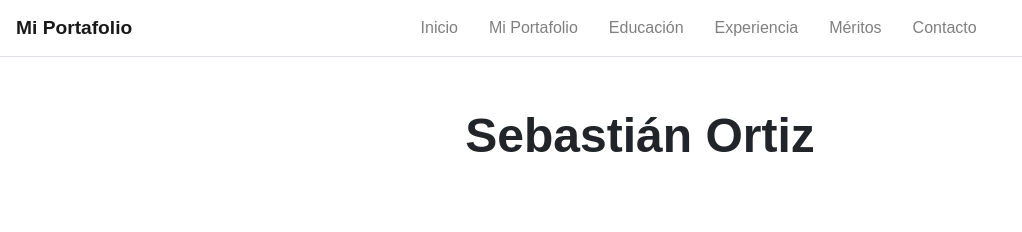
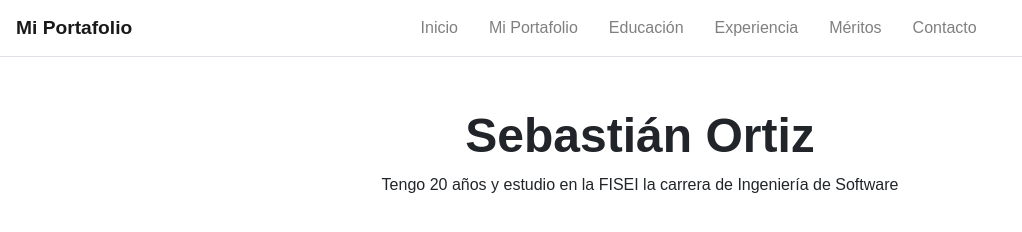
Before and after one commit to SebastianOrtiz2004/PracticaGit4A_OrtizSebastian, a plain HTML site: page index.html in a window 1280 px wide. Shown: the whole page, without its empty margins (0-1022 px from the left). Drawn offline with nearby package versions, Linux system fonts and the light colour scheme.

Commit message:
Se añadieron algunos datos en el archivo index

```diff
--- a/index.html
+++ b/index.html
@@ -71,6 +71,7 @@
     <!-- Contenido principal -->
     <div class="hero">
         <h1>Sebastián Ortiz</h1>
+        <p> Tengo 20 años y estudio en la FISEI la carrera de Ingeniería de Software</p>
     </div>
 
     <!-- Bootstrap JS, Popper.js, and jQuery -->
```
